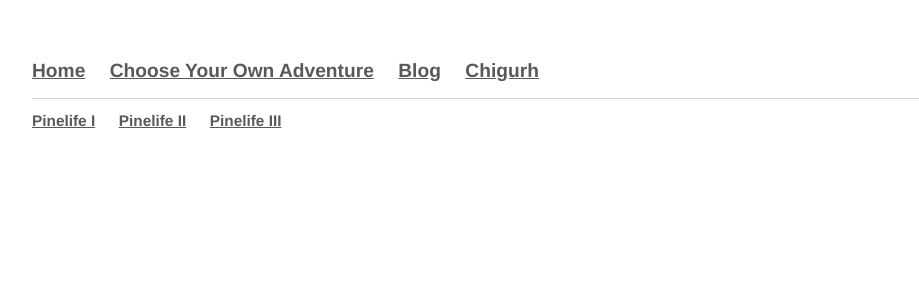
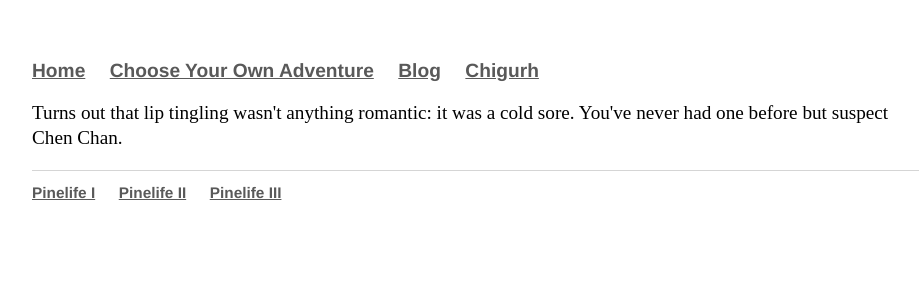
Before and after one commit to Pinelife/pinelife.github.io, a Jekyll site: the page built from Hellhole/Room8.html, in a window 1280 px wide. Shown: the top 300 px of the page, without its empty margins (160-1079 px from the left). Built offline with Jekyll 4.4.1, drawn with Linux system fonts in a browser that asks for light colours.

Commit message:
Update Room8.html

```diff
--- a/Hellhole/Room8.html
+++ b/Hellhole/Room8.html
@@ -2,3 +2,6 @@
 layout: default
 title: Pinelife
 ---
+<p>
+Turns out that lip tingling wasn't anything romantic: it was a cold sore. You've never had one before but suspect Chen Chan.
+</p>
```
